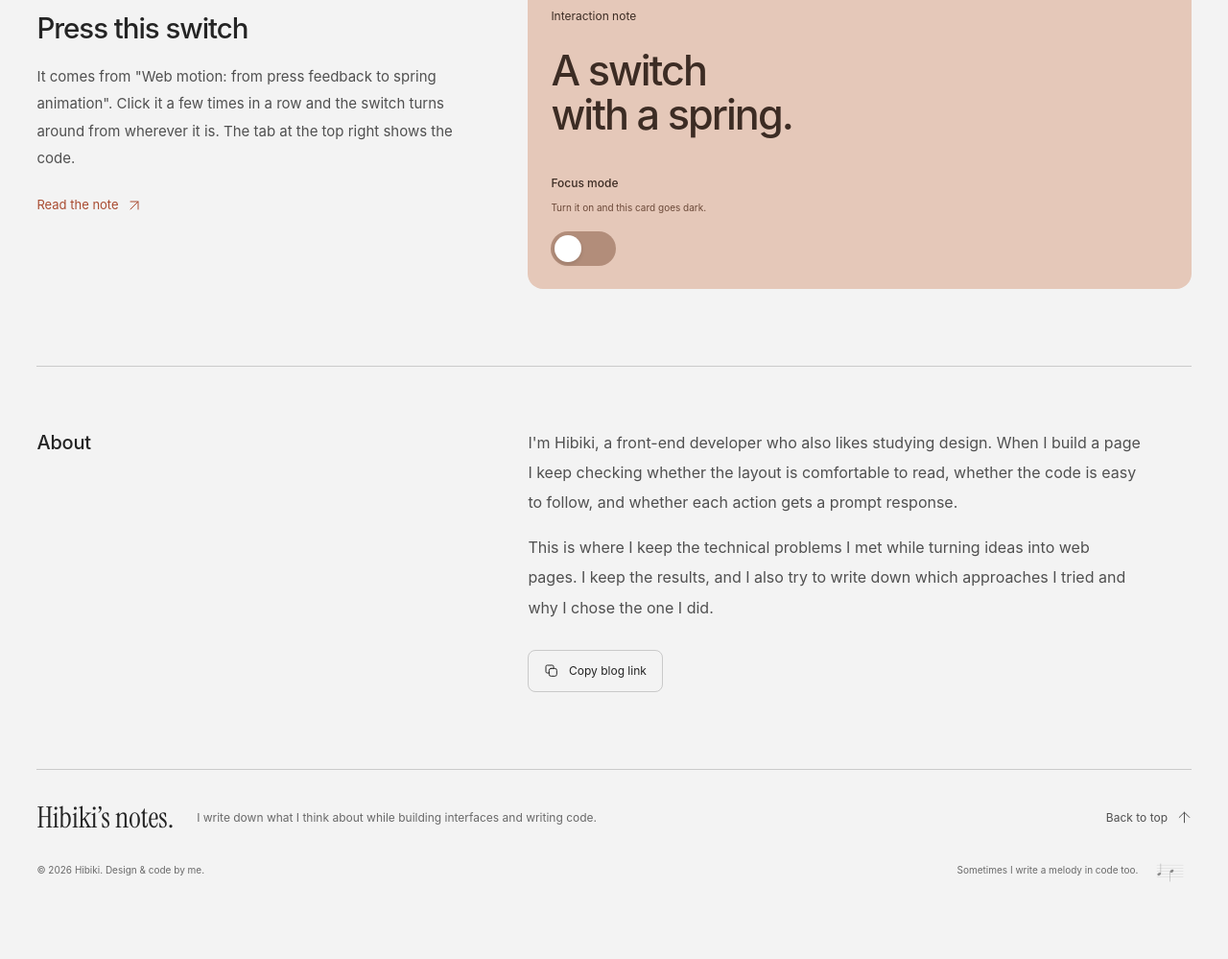
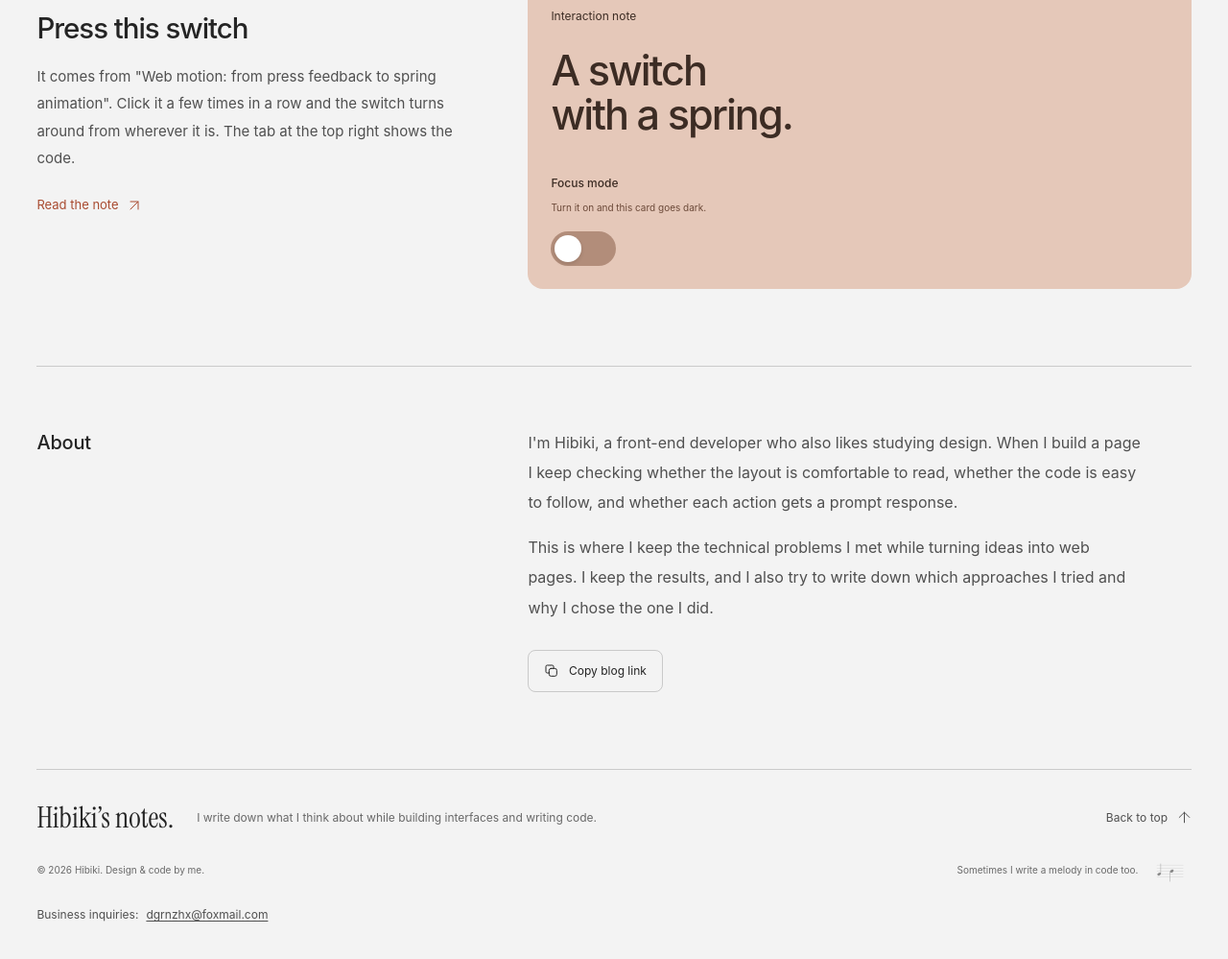
Before and after one commit to HibikiReo/HibikiReo.github.io, an Astro site: page / in a window 1280 px wide. Shown: the part 1579-2578 px from the top of the page at 96% size. Before the commit the page ends 2522 px from the top, so only its background shows below. Built offline with nearby package versions, Linux system fonts and the light colour scheme; Astro itself is replaced by a stand-in of ours.

Commit message:
Add business contact email to footer

```diff
--- a/src/components/SiteFooter.astro
+++ b/src/components/SiteFooter.astro
@@ -15,4 +15,8 @@ const year = new Date().getFullYear();
     <span>© {year} Hibiki. Design & code by me.</span>
     <span class="footer-note">{t("偶尔也用代码写点旋律。", "Sometimes I write a melody in code too.")}<Engraved class="footer-motif" options={{ lead: 0, measures: [{ events: [{ pitches: ['G4'], value: 4 }, { pitches: ['B4'], value: 4 }], barline: 'none' }] }} before={0.2} after={0.2} top={1} bottom={0.6} /></span>
   </div>
+  <p class="footer-contact">
+    <span>{t("商务联系：", "Business inquiries:")}</span>
+    <a href="mailto:dgrnzhx@foxmail.com">dgrnzhx@foxmail.com</a>
+  </p>
 </footer>
--- a/src/styles/global.css
+++ b/src/styles/global.css
@@ -149,6 +149,9 @@ h2 { font-size: clamp(1.65rem, 2.5vw, 3.5rem); font-weight: 500; line-height: 1.
 .footer-bottom { display: flex; align-items: center; justify-content: space-between; flex-wrap: wrap; gap: 1rem; margin-top: 1.5rem; font-size: .625rem; color: var(--ink-3); }
 .footer-note { display: flex; align-items: center; gap: .75rem; }
 .footer-motif { width: 2.7rem; height: 1.1rem; opacity: .5; }
+.footer-contact { display: flex; align-items: center; flex-wrap: wrap; gap: 0 .5rem; margin-top: 1rem; font-size: .75rem; color: var(--ink-2); }
+.footer-contact a { display: inline-flex; align-items: center; min-height: 2.75rem; text-decoration: underline; text-underline-offset: .2em; }
+.footer-contact a:hover { color: var(--accent); }
 
 .toast { position: fixed; left: 50%; bottom: 1.5rem; z-index: 60; width: max-content; max-width: calc(100% - 2rem); padding: .9rem 1.3rem; border: 1px solid var(--rule); border-radius: 999px; background: var(--panel-glass); color: var(--ink-2); font-size: .8125rem; text-align: center; box-shadow: var(--shadow-sheet); -webkit-backdrop-filter: blur(20px); backdrop-filter: blur(20px); opacity: 0; translate: -50% 1rem; pointer-events: none; transition: opacity .25s, translate .35s var(--ease); }
 .toast.is-visible { opacity: 1; translate: -50% 0; }
```
